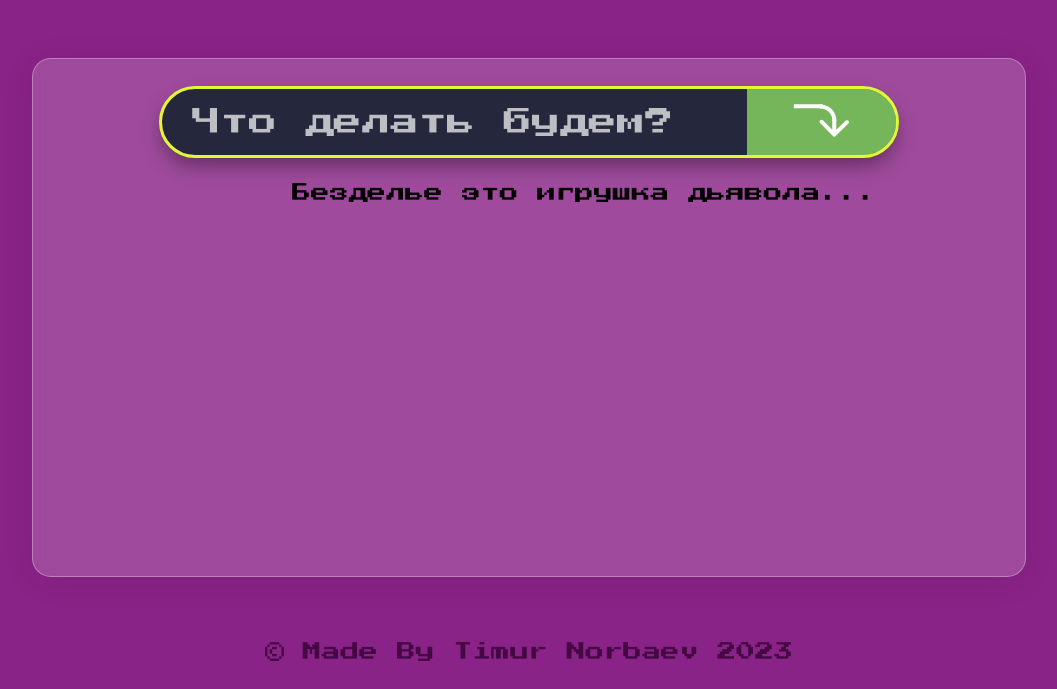
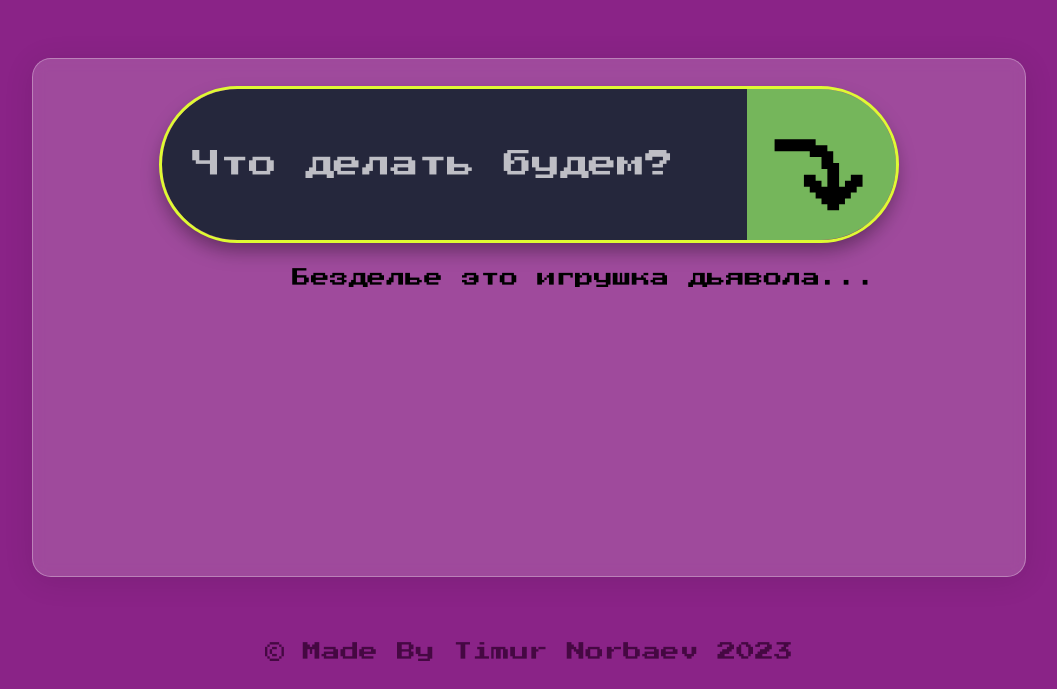
Before and after one commit to dadajonovich/Todo-vanillaJS, a plain HTML site: page index.html in a window 1280 px wide. Shown: the part 111-800 px from the top of the page, without its empty margins (111-1168 px from the left). Drawn offline with Linux system fonts and the light colour scheme; a web font is replaced by a local one.

Commit message:
change arrow

```diff
--- a/index.html
+++ b/index.html
@@ -27,7 +27,7 @@
               autofocus
             />
             <button class="input__btn">
-              <img src="img/Arrow.svg" alt="arrow" />
+              <img src="img/Arrow_v2.svg" alt="arrow" />
             </button>
           </form>
           <ul class="list"></ul>
--- a/sass/blocks/_input.scss
+++ b/sass/blocks/_input.scss
@@ -38,13 +38,11 @@
 .input__btn {
   padding: 1rem;
   width: 25%;
-  min-height: 100%;
+  min-height: 50%;
   background: rgba(90, 255, 49, 0.6);
   border: none;
   outline: none;
   border-radius: 0px 30px 30px 0px;
-  // display: grid;
-  // place-items: center;
   cursor: pointer;
   transition: all 0.23s ease-in-out;
   img {
```
Also changed, not shown: css/style.css, img/Arrow_v2.svg (added).
